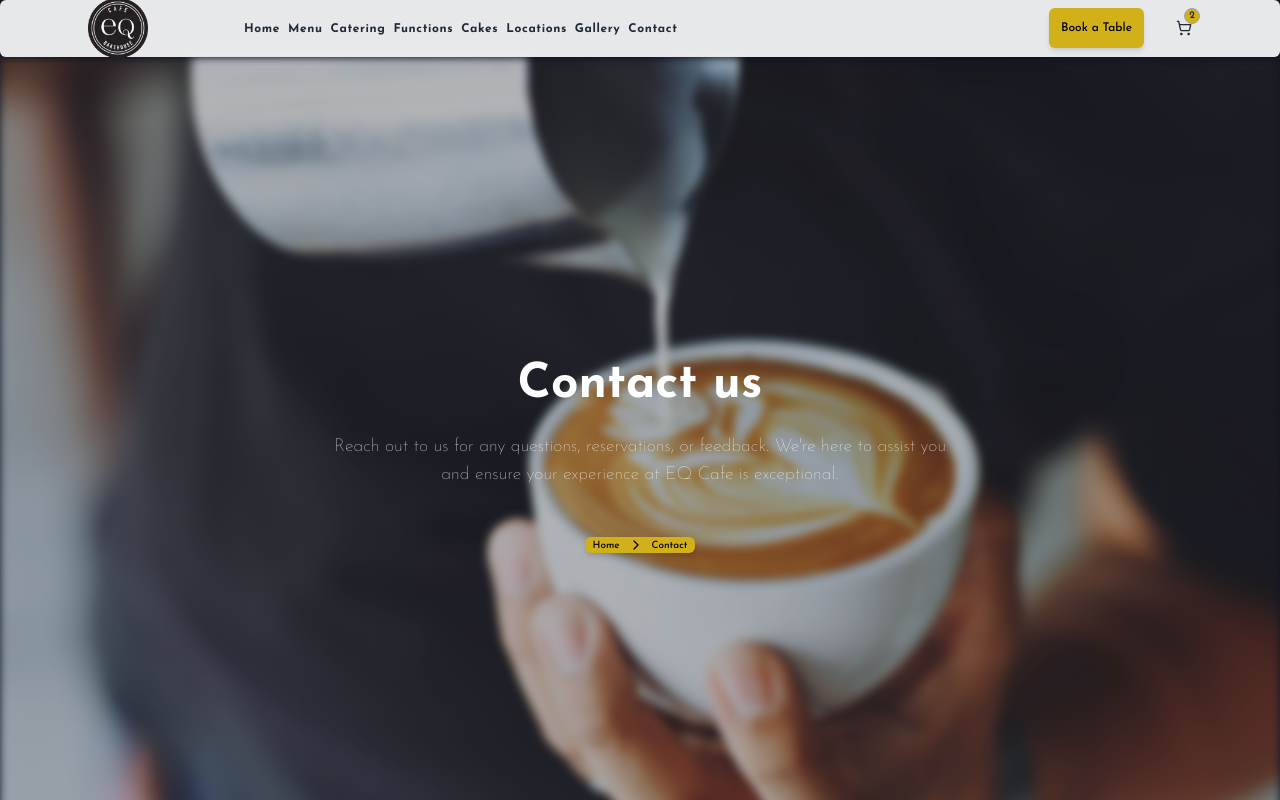
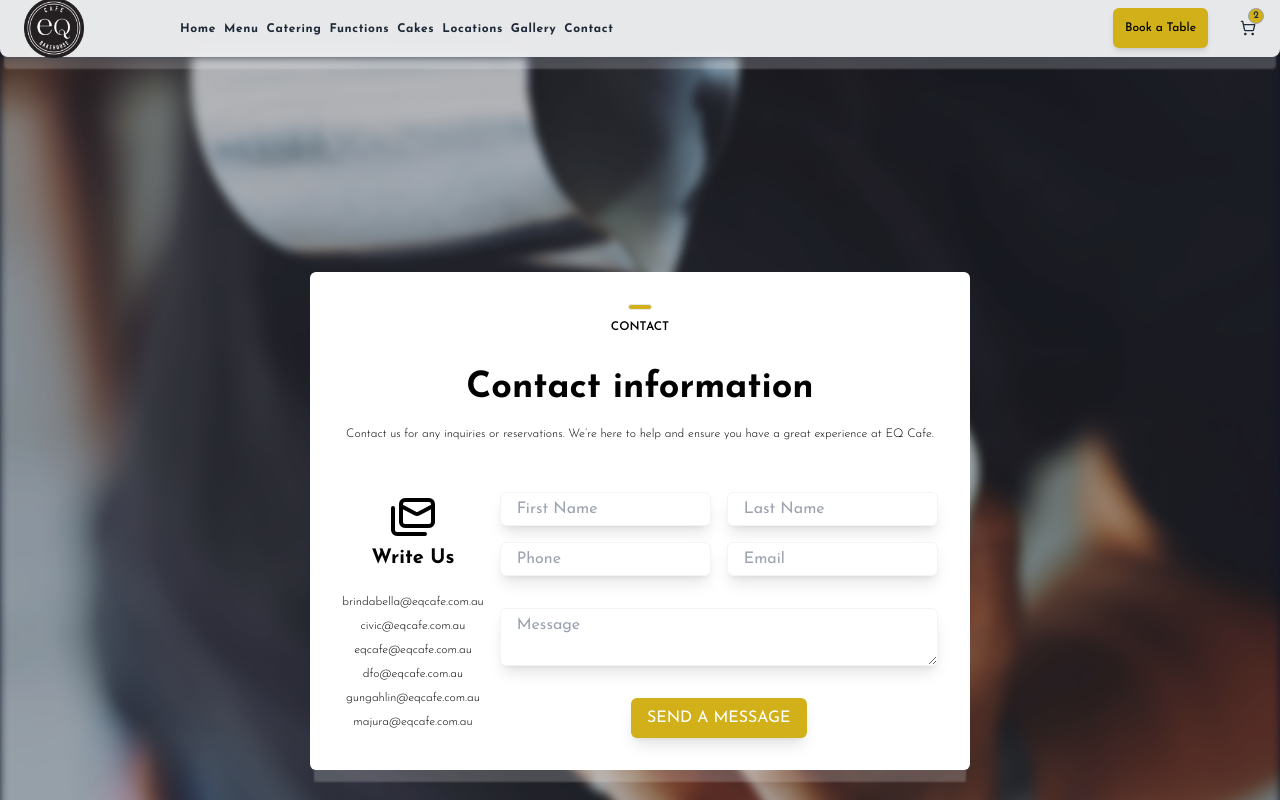
Before and after one commit to bjadhs/eq_cafe, a Next.js app: page /contact in a window 1280 px wide. Shown: the top 800 px of the page. Built offline with nearby package versions, Linux system fonts and the light colour scheme.

Commit message:
Contact form

```diff
--- a/app/contact/page.tsx
+++ b/app/contact/page.tsx
@@ -1,3 +1,4 @@
+import MessageForm from '@/components/shared/MessageForm';
 import { Mails } from 'lucide-react';
 
 const emailList = [
@@ -11,12 +12,12 @@ const emailList = [
 
 const Contact = () => {
   return (
-    <div>
+    <div className='box bg-white rounded-md text-black p-8 flex flex-col justify-center items-center gap-4 '>
       <div className='flex flex-col items-center gap-2'>
         <div className='h-[6px] w-6 bg-[#D1B019] border rounded-full'></div>
         <h3>Contact</h3>
       </div>
-      <div className='pb-8'>
+      <div className='pb-8 flex flex-col items-center'>
         <h1>Contact information</h1>
         <p>
           Contact us for any inquiries or reservations. We’re here to help and
@@ -24,7 +25,7 @@ const Contact = () => {
         </p>
       </div>
 
-      <div className='flex justify-between  gap-2'>
+      <div className='flex w-full gap-4'>
         {/* Write email to us */}
         <div className='flex flex-col items-center gap-1'>
           <Mails size={48} />
@@ -34,6 +35,7 @@ const Contact = () => {
           ))}
         </div>
         {/* Form to send message */}
+        <MessageForm />
       </div>
     </div>
   );
--- a/app/globals.css
+++ b/app/globals.css
@@ -5,6 +5,12 @@
 @tailwind utilities;
 
 @layer base {
+
+:root {
+  --shadow-size: 0px 16px 2px -4px;
+  --shadow-color: rgba(255, 255, 255, 0.2);
+
+}
   body {
     font-family: 'Josefin Sans', sans-serif;
   }
@@ -24,10 +30,20 @@
   p {
     @apply text-xs font-light leading-5;
   }
+  input{
+    @apply px-4 py-1 border border-gray-100 rounded-md shadow-lg outline-none;
+  }
+  textarea{
+    @apply px-4 py-1 my-4 border border-gray-100 rounded-md shadow-lg outline-none;
+  }
 }
 
 @layer utilities {
   .container {
     @apply max-w-7xl mx-auto px-16;
   }
+  .box {
+    box-shadow: var(--shadow-size) var(--shadow-color);
+  }
+
 }
--- a/app/layout.tsx
+++ b/app/layout.tsx
@@ -1,8 +1,8 @@
 import type { Metadata } from 'next';
 import { Josefin_Sans } from 'next/font/google';
 import './globals.css';
-import Navbar from '@/components/shared/Navbar';
-import Banner from '@/components/shared/Banner';
+import Navbar from '@/components/shared/Header';
+import Header from '@/components/shared/Banner';
 import Footer from '@/components/shared/Footer';
 
 const josefinSans = Josefin_Sans({
@@ -27,9 +27,9 @@ export default function RootLayout({
         className={`${josefinSans.variable} antialiased bg-gray-900 text-white`}
       >
         <Navbar />
-        <Banner />
+        <Header />
 
-        <div className='container min-h-[200px]] flex flex-col justify-center items-center text-center bg-white text-black py-8'>
+        <div className='absolute z-100 top-60 left-0 right-0 min-h-[200px]] min-w-7xl mx-auto flex flex-col justify-center items-center py-8'>
           {children}
         </div>
         <Footer />
--- a/components/shared/Banner.tsx
+++ b/components/shared/Banner.tsx
@@ -24,7 +24,7 @@ const Banner = () => {
         height='4016'
       />
 
-      <div className='absolute top-0 left-0 right-0 lg:h-screen'>
+      <div className='absolute -top-10 left-0 right-0 lg:h-screen'>
         <div className='max-w-2xl px-4 mx-auto py-16 lg:h-screen flex flex-col justify-center items-center gap-12 text-center'>
           <div className='flex flex-col gap-2 '>
             <h2 className='text-xl md:text-3xl lg:text-5xl font-bold text-white leading-[20px]'>
--- a/components/shared/Navbar.tsx
+++ b/components/shared/Header.tsx
@@ -23,8 +23,8 @@ const Header = () => {
   console.log(isOpen);
 
   return (
-    <header className='sticky top-0 z-50 border-b rounded-md bg-white/90 backdrop-blur p-4 shadow-md mx-auto max-width-2xl text-gray-800'>
-      <nav className='max-w-6xl mx-auto h-6 flex justify-between items-center px-2 sm:px-4 lg:px-6 gap-8'>
+    <header className='box sticky top-0 z-50 border-b rounded-b-lg bg-white/90 backdrop-blur py-2 mx-auto max-width-2xl text-gray-800'>
+      <nav className='max-w-7xl mx-auto h-10 p-2 sm:px-4 lg:px-6 flex justify-between items-center  gap-8'>
         <NavLink href='/'>
           <Image src={'/eq.png'} alt='EQ' width={60} height={60} />
         </NavLink>
--- /dev/null
+++ b/components/shared/MessageForm.tsx
@@ -0,0 +1,66 @@
+'use client';
+import { useState } from 'react';
+
+const MessageForm = () => {
+  const [fName, setFName] = useState('');
+  const [lName, setLName] = useState('');
+  const [phone, setPhone] = useState('');
+  const [email, setEmail] = useState('');
+  const [message, setMessage] = useState('');
+  const [isSubmitted, setIsSubmitted] = useState(false);
+
+  const handleSubmit = (e: React.FormEvent<HTMLFormElement>) => {
+    e.preventDefault();
+    console.log({ fName, lName, phone, email, message });
+    setIsSubmitted(true);
+  };
+
+  return (
+    <form onSubmit={handleSubmit} className=' grid grid-cols-2 gap-4 w-full'>
+      <input
+        type='text'
+        placeholder='First Name'
+        value={fName}
+        onChange={(e) => setFName(e.target.value)}
+      />
+      <input
+        type='text'
+        placeholder='Last Name'
+        value={lName}
+        onChange={(e) => setLName(e.target.value)}
+      />
+      <input
+        type='phone'
+        placeholder='Phone'
+        value={phone}
+        onChange={(e) => setPhone(e.target.value)}
+      />
+      <input
+        type='email'
+        placeholder='Email'
+        value={email}
+        onChange={(e) => setEmail(e.target.value)}
+      />
+      <textarea
+        placeholder='Message'
+        value={message}
+        onChange={(e) => setMessage(e.target.value)}
+        className='col-span-2'
+      />
+      <button
+        type='submit'
+        className='bg-[#D1B019] text-white py-2 px-4 mx-auto rounded-md shadow-lg uppercase col-span-2'
+      >
+        Send a Message
+      </button>
+      {isSubmitted && (
+        <p className='text-red-500 text-center col-span-2'>
+          Thank you ${fName} for contacting us. We will get back to you as soon
+          as possible.
+        </p>
+      )}
+    </form>
+  );
+};
+
+export default MessageForm;
```
